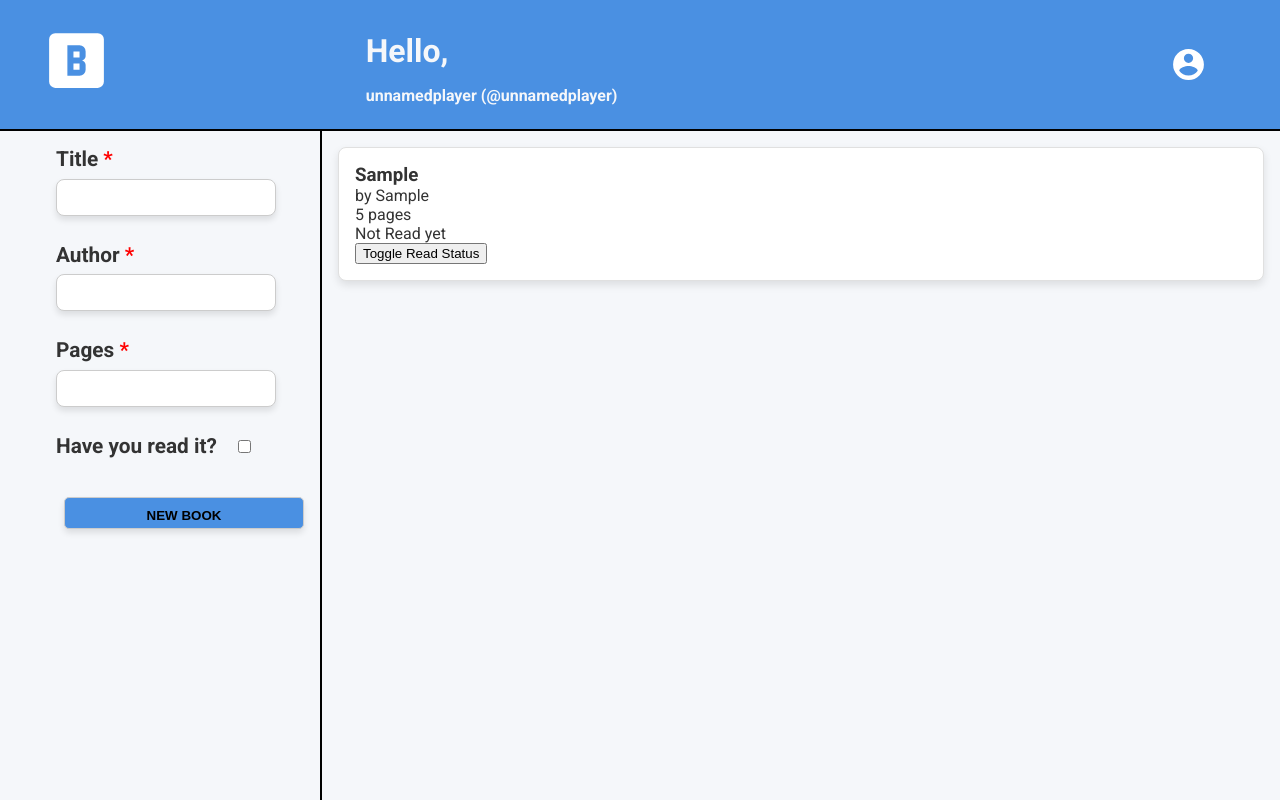
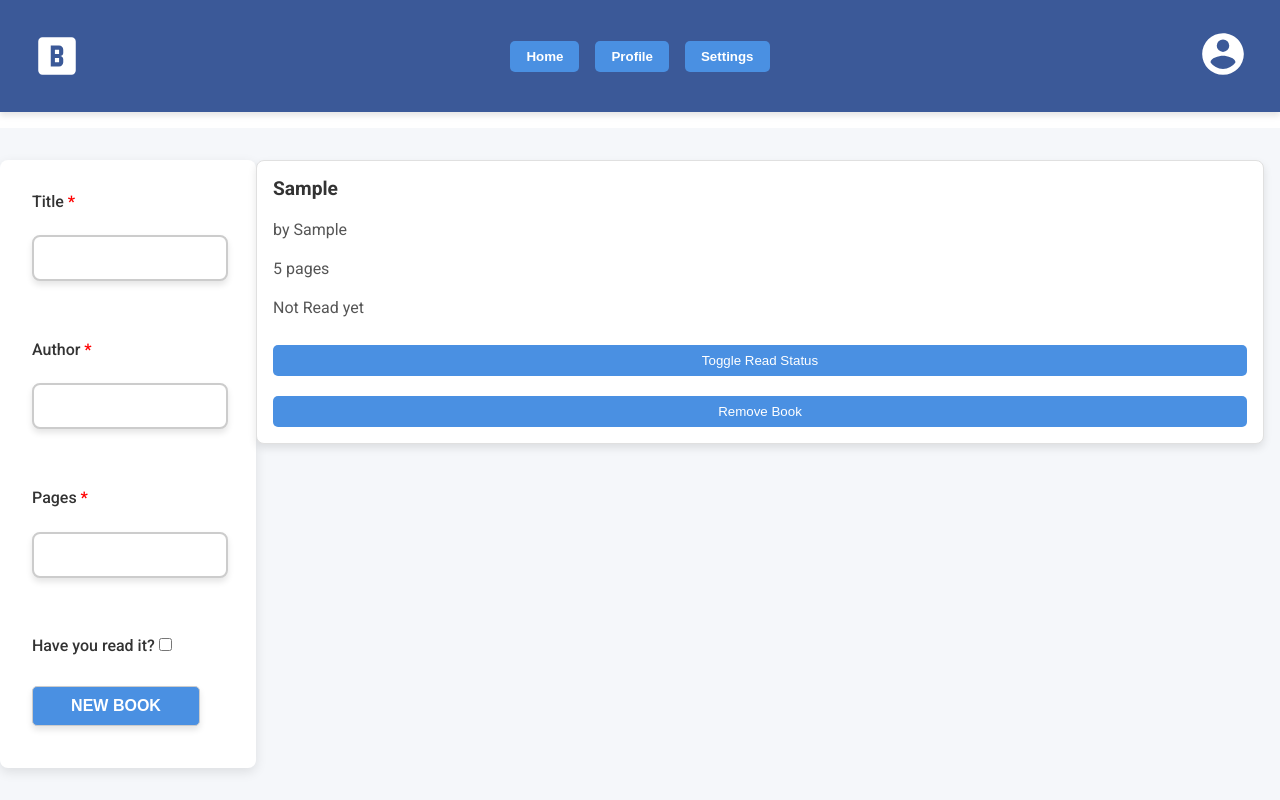
Before and after one commit to Joaoluisalmeida1/library, a plain HTML site: page index.html in a window 1280 px wide. Both pictures are taken after typing "Sample", "Sample", "5" into the empty fields and a click on the button "NEW BOOK". Drawn offline with Linux system fonts and the light colour scheme.

Commit message:
Fixing JS, editing html and css

```diff
--- a/index.html
+++ b/index.html
@@ -12,12 +12,22 @@
     <script src="script.js"></script>
     <div class="container">
         <div class="header">
-            <img class = "white-svg logo" src="./images/alpha-b-box.svg" alt="Library icon">
-            <div class="greeting">Hello,
-                <p>unnamedplayer (@unnamedplayer)</p>
+            <img src="./images/alpha-b-box.svg" class="white-svg" alt="Logo" class="logo">
+            <div class="nav-buttons">
+                <button>Home</button>
+                <button>Profile</button>
+                <button>Settings</button>
             </div>
-            <img class = "white-svg userlogo" src="./images/account-circle.svg" alt="Library icon">
+            <div class="user-dropdown">
+                <img src="./images/account-circle.svg" class="white-svg" alt="User Icon" class="userlogo">
+                <div class="dropdown-content">
+                    <a href="#">Profile</a>
+                    <a href="#">Settings</a>
+                    <a href="#">Logout</a>
+                </div>
+            </div>
         </div>
+
         <div class="content">
             <form>
                 <p>
--- a/script.js
+++ b/script.js
@@ -1,6 +1,4 @@
 document.addEventListener("DOMContentLoaded", function() {
-
-
     const myLibrary = [];
 
     function Book(title, author, pages, read) {
@@ -10,38 +8,51 @@ document.addEventListener("DOMContentLoaded", function() {
         this.read = read;
     }
 
-    Book.prototype.info = function() {
-        const readStatus = this.read ? "already read" : "not read yet";
-        return `${this.title} by ${this.author}, ${this.pages} pages, ${readStatus}.`
-    }
-
     function addBookToLibrary(book) {
         myLibrary.push(book);
     }
 
     function displayLibrary() {
         const libraryDiv = document.querySelector('.book-boxes');
-        libraryDiv.innerHTML = '' //clear previous content
+        libraryDiv.innerHTML = ''; // Clear previous content
 
         myLibrary.forEach((book, index) => {
-            console.log(book.info());
             const bookCard = document.createElement('div');
             bookCard.classList.add('book-card');
             bookCard.innerHTML = `
                 <h3>${book.title}</h3>
                 <p>by ${book.author}</p>
                 <p>${book.pages} pages</p>
-                <p>${book.read ? 'Read' : 'Not Read yet'}</p>
-                <button onclick="toggleReadStatus(${index})">Toggle Read Status</button>
+                <p class="read-status">${book.read ? 'Read' : 'Not Read yet'}</p>
+                <button class="toggle-btn" data-index="${index}">Toggle Read Status</button>
+                <button class="remove-btn" data-index="${index}">Remove Book</button>
             `;
             libraryDiv.appendChild(bookCard);
         });
-    };
+    }
 
     function toggleReadStatus(index) {
-        myLibrary[index].read = !myLibrary[index].read;
-        displayLibrary(); // update the display
+        const book = myLibrary[index];
+        if (book) {
+            book.read = !book.read;
+            displayLibrary(); // Update the display
+        }
     }
+
+    function removeBook(index) {
+        myLibrary.splice(index, 1); // Remove the book from the library array
+        displayLibrary(); // Update the display
+    }
+
+    // Event delegation to handle clicks on the toggle and remove buttons
+    document.querySelector('.book-boxes').addEventListener('click', function(event) {
+        const index = event.target.getAttribute('data-index');
+        if (event.target.classList.contains('toggle-btn')) {
+            toggleReadStatus(index);
+        } else if (event.target.classList.contains('remove-btn')) {
+            removeBook(index);
+        }
+    });
 
     const form = document.querySelector('form');
 
--- a/style.css
+++ b/style.css
@@ -1,3 +1,4 @@
+
 * {
     margin: 0px;
     /* border: 1px solid red; */
@@ -15,92 +16,167 @@ body {
 }
 
 .header {
+    height: 10vh;
+    padding: 1rem 2rem;
     display: grid;
     font-weight: bolder;
-    grid-template-columns: 2fr 4fr 1fr;
-    border-bottom: 2px solid black;
-    background-color: #4A90E2;
-    color: #F5F7FA;
+    grid-template-columns: 1fr 4fr 1fr;
+    background-color: #3b5998;
+    color: #ffffff;
+    align-items: center;
+    box-shadow: 0 4px 6px rgba(0, 0, 0, 0.1);
 
 }
 
-.greeting {
-    font-size: 2rem;
-    margin-top: 2rem;
-    margin-bottom: 1.5rem;
-}
-
-.greeting p {
-    font-size: 1rem;
-    margin-top: 1rem;
-}
 
 body, .content {
     color: #333333;
 }
 
 .logo {
-    margin-top: 1.5rem;
-    width: 20%;
-    height: auto;
-    justify-self: left;
-    margin-left: 2.5rem;
-    margin-bottom: 1.5rem;
+    width: 50px;
+    height: 50px;
+    justify-self: start;
     cursor: pointer;
 }
 
 .userlogo {
-    margin-top: 1.5rem;
-    justify-self: center;
-    align-self: center;
-    width: 20%;
-    height: auto;
-    margin-bottom: 1.5rem;
+    justify-self: end;
+    width: 50px;
+    height: 50px;
     cursor: pointer;
 }
 
 .white-svg {
     filter: invert(100%) sepia(0%) saturate(0%) hue-rotate(0deg) brightness(100%) contrast(100%);
     border: none;
+    width: 50px;
 }
 
 .content {
     background-color: #F5F7FA;
+    margin-top: 1rem;
     display: grid;
     grid-template-columns: 1fr 4fr;
 }
 
+@media (max-width: 768px) {
+    .header {
+        grid-template-columns: 1fr 2fr 1fr; /* Adjust columns for smaller screens */
+        padding: 0.5rem 1rem; /* Reduce padding on smaller screens */
+    }
+
+    .greeting {
+        font-size: 2rem; /* Slightly smaller font size on smaller screens */
+    }
+}
+
+.nav-buttons {
+    display: flex;
+    gap: 1rem;
+    justify-self: center;
+    align-items: center;
+}
+
+.nav-buttons button {
+    background-color: #4A90E2;
+    color: white;
+    border: none;
+    padding: 0.5rem 1rem;
+    border-radius: 5px;
+    font-weight: bold;
+    cursor: pointer;
+    transition: background-color 0.3s ease;
+}
+
+.nav-buttons button:hover {
+    background-color: #50E3C2;
+}
+
+.header-search {
+    padding: 0.5rem 1rem;
+    border-radius: 5px;
+    border: none;
+    width: 200px;
+    max-width: 50%;
+    box-shadow: 0 2px 4px rgba(0, 0, 0 ,0.1);
+    justify-self: center;
+}
+
+.header-search:focus {
+    outline: none;
+    box-shadow: 0 2px 6px rgba(0, 0, 0, 0.2);
+}
+
+.user-dropdown {
+    position: relative;
+    display: inline-block;
+    justify-self: end;
+}
+
+.dropdown-content {
+    display: none;
+    position: absolute;
+    background-color: #ffffff;
+    min-width: 160px;
+    box-shadow: 0 8px 16px rgba(0, 0, 0, 0.2);
+    z-index: 1;
+    right: 0;
+}
+
+.dropdown-content a {
+    color: black;
+    padding: 12px 16px;
+    text-decoration: none;
+    display: block;
+}
+
+.user-dropdown:hover .dropdown-content {
+    display: block;
+}
+
 form {
-    border-radius: 0px;
-    padding: 1rem;
+    border-radius: 8px;
+    padding: 2rem;
     display: grid;
-    grid-template-rows: repeat(20, 5%);
-    border-right: 2px solid black;
-    margin-left: 2.5rem;
-    font-size: 1.3rem;
+    grid-template-rows: auto;
+    gap: 1.5rem;
+    max-width: 400px;
+    max-height: 550px;
+    padding-right: 3.5rem;
+    margin: 2rem auto;
+    background-color: #fff;
+    box-shadow: 0px 4px 12px rgba(0, 0 , 0, 0.1);
 }
 
 input[type="text"],
-input[type="number"] {
-    width: 80%;
+input[type="number"],
+input[type="checkbox"] {
+    width: 100%;
     border-radius: 5px;
+    padding: 0.75rem;
+    border: 2px solid #ccc;
+    font-size: 1rem;
+    transition: border-color 0.3s ease, box-shadow 0.3s ease;
 }
 
 input[type="text"]:hover,
-input[type="number"]:hover {
-    width: 80%;
-    border-radius: 5px;
-    background-color: lightgray;
-    border: 3px solid lightseagreen;
+input[type="number"]:hover,
+input[type="checkbox"]:hover {
+    background-color: #f9f9f9;
+    box-color: #4A90E2;
+    box-shadow: 0 0 8px rgba(74, 144, 226, 0.2);
 }
 
 form label {
-    font-weight: bold;
+    font-weight: 500;
+    font-size: 1rem;
+    color: #333;
 }
 
 input[type="checkbox"] {
-    justify-self: left;
-    margin-left: 1rem;
+    width: auto;
+    margin-right: 0.5rem;
 
 }
 
@@ -109,25 +185,27 @@ form label strong {
 }
 
 form button {
-    border-radius:0.5rem;
-    width: 15rem;
-    height: 2rem;
-    margin-left: 0.5rem;
-    margin-top: 2rem;
-    border: 1px solid black;
+    border-radius: 8px;
+    width: 100%;
+    padding: 0.75rem;
+    border: none;
     font-weight: bold;
+    font-size: 1rem;
     cursor: pointer;
     background-color: #4A90E2;
+    color: white;
+    transition: background-color 0.3s ease, transform 0.2s ease;
+    text-align: center;
 }
 
-form button {
-    border: none;
-    cursor: pointer;
-    text-align: center;
-  }
 
 form button:hover {
     background-color: #50E3C2;
+    transform: translateY(-2px);
+}
+
+form button:active {
+    transform: translateY(0);
 }
 
 form button, input[type="text"], input[type="number"] {
@@ -140,8 +218,14 @@ form button, input[type="text"], input[type="number"] {
     border: 1px solid #E0E0E0;
     border-radius: 8px;
     padding: 1rem;
-    margin: 1rem;
     box-shadow: 0 4px 8px rgba(0, 0, 0, 0.1);
+    transition: transform 0.2s ease, box-shadow 0.2s ease;
+    display: flex;
+    flex-direction: column;
+    justify-content: space-between;
+    max-height: 250px;
+    overflow: hidden;
+    margin-right: 1rem;
 }
 
 form input, form button {
@@ -150,3 +234,42 @@ form input, form button {
     border-radius: 5px;
     margin-bottom: 10px;
 }
+
+.book-boxes {
+    display: grid;
+    grid-template-columns: repeat(autofill, minmax(200px, 1fr));
+    gap: 1.5rem;
+    margin-top: 2rem;
+}
+
+.book-card:hover {
+    transform: translateY(-5px);
+    box-shadow: 0 8px 16px rgba(0, 0, 0, 0.2));
+}
+
+.book-card h3 {
+    font-size: 1.2rem;
+    margin-bottom: 0.5rem;
+}
+
+.book-card p {
+    font-size: 1rem;
+    color: #555;
+    margin-bottom: 0.5rem;
+    overflow-y: auto;
+}
+
+.book-card button {
+    background-color: #4A90E2;
+    color: white;
+    border: none;
+    padding: 0.5rem 1rem;
+    border-radius: 5px;
+    cursor: pointer;
+    transition: background-color 0.3s ease;
+    margin-top: 0.5rem;
+}
+
+.book-card button:hover {
+    background-color: #50E3C2;
+}
```
Also changed, not shown: images/library.jpg (added), images/photo-1571993142257-eae0b44cf0f1.jpeg (added), images/profile.jpg (added).
